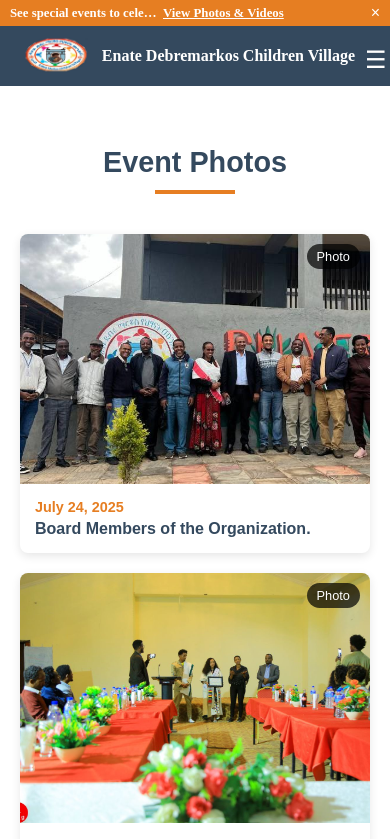
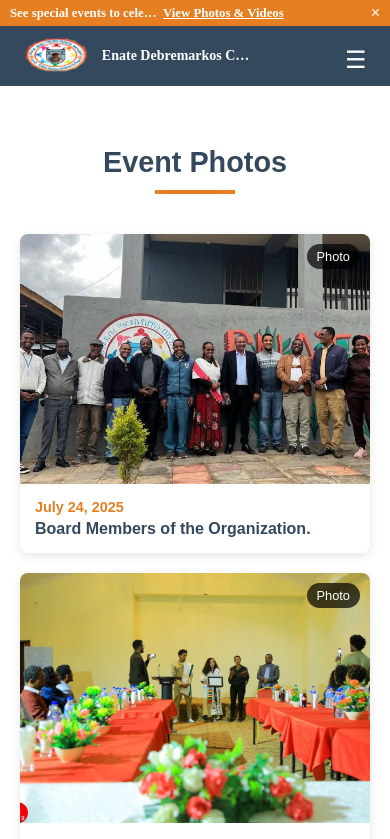
Before and after one commit to haile9-hash/EDM, a React (Create React App) app: page /events in a window 390 px wide. Shown: the top 839 px of the page. Built offline with nearby package versions, Linux system fonts and the light colour scheme.

Commit message:
Update Navbar.css

```diff
--- a/src/styles/Navbar.css
+++ b/src/styles/Navbar.css
@@ -12,6 +12,8 @@ header {
   height: 60px;
   box-sizing: border-box;
   transition: background 0.3s ease, height 0.3s ease;
+  width: 100%;
+  overflow-x: hidden;
 }
 
 /* Add scrolled state */
@@ -26,6 +28,7 @@ header.scrolled {
   align-items: center;
   margin-left: 15px;
   order: 1;
+  max-width: 70%;
 }
 
 .logo img {
@@ -44,6 +47,8 @@ header.scrolled .logo img {
   font-weight: bold;
   white-space: nowrap;
   transition: font-size 0.3s ease;
+  overflow: hidden;
+  text-overflow: ellipsis;
 }
 
 header.scrolled .logo span {
@@ -108,6 +113,7 @@ nav ul li a, .dropdown-toggle {
   transition: all 0.2s ease;
   border-radius: 4px;
   cursor: pointer;
+  white-space: nowrap;
 }
 
 nav ul li a:hover,
@@ -207,7 +213,7 @@ nav ul li a,
     position: fixed;
     top: 60px;
     right: 0;
-    width: 50%;
+    width: 250px;
     height: calc(100vh - 60px);
     background-color: #2c3e50;
     transform: translateX(100%);
@@ -215,6 +221,7 @@ nav ul li a,
     z-index: 1000;
     overflow-y: auto;
     margin-left: 0;
+    padding: 0;
   }
 
   .navbar.active {
@@ -224,11 +231,20 @@ nav ul li a,
   nav ul {
     flex-direction: column;
     padding: 20px 0;
+    width: 100%;
   }
 
   nav ul li {
     margin: 0;
     padding: 8px 20px;
+    width: 100%;
+    box-sizing: border-box;
+  }
+
+  nav ul li a, .dropdown-toggle {
+    padding: 12px 15px;
+    width: 100%;
+    box-sizing: border-box;
   }
 
   .dropdown-menu {
@@ -236,7 +252,7 @@ nav ul li a,
     width: 100%;
     box-shadow: none;
     border-radius: 0;
-    margin: 5px 0 0 15px;
+    margin: 5px 0 0 0;
     background-color: rgba(0,0,0,0.1);
   }
 
@@ -246,11 +262,19 @@ nav ul li a,
     border-bottom: none;
     padding-left: 16px;
   }
+
+  .logo span {
+    font-size: 16px;
+    max-width: 200px;
+    overflow: hidden;
+    text-overflow: ellipsis;
+  }
 }
 
 @media (max-width: 480px) {
   .logo span {
-    font-size: 16px;
+    font-size: 14px;
+    max-width: 150px;
   }
 
   .logo img {
@@ -262,6 +286,21 @@ nav ul li a,
   }
 
   .navbar {
-    width: 70%;
+    width: 100%;
+  }
+
+  .mobile-menu-btn {
+    font-size: 24px;
+    padding: 5px;
   }
 }
+
+/* Prevent horizontal scrolling on mobile */
+html, body {
+  max-width: 100%;
+  overflow-x: hidden;
+}
+
+* {
+  box-sizing: border-box;
+}
```
